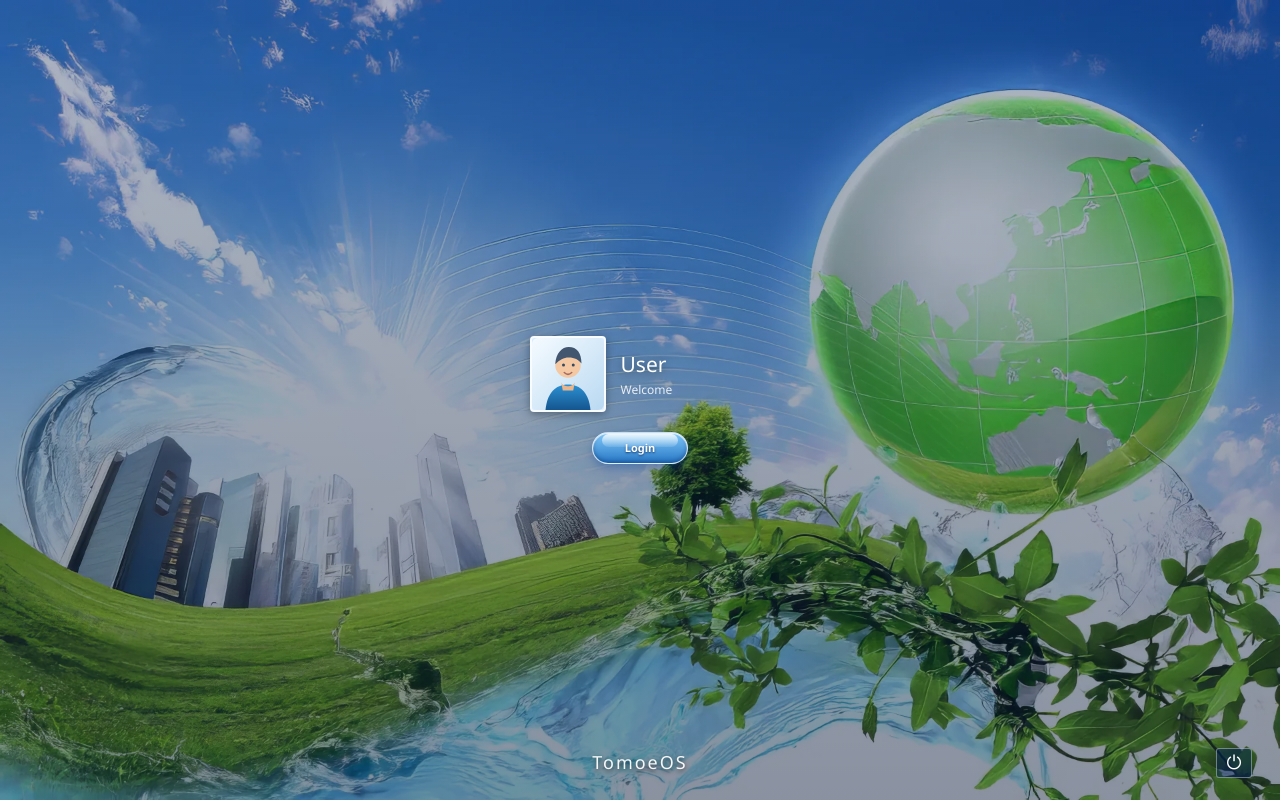
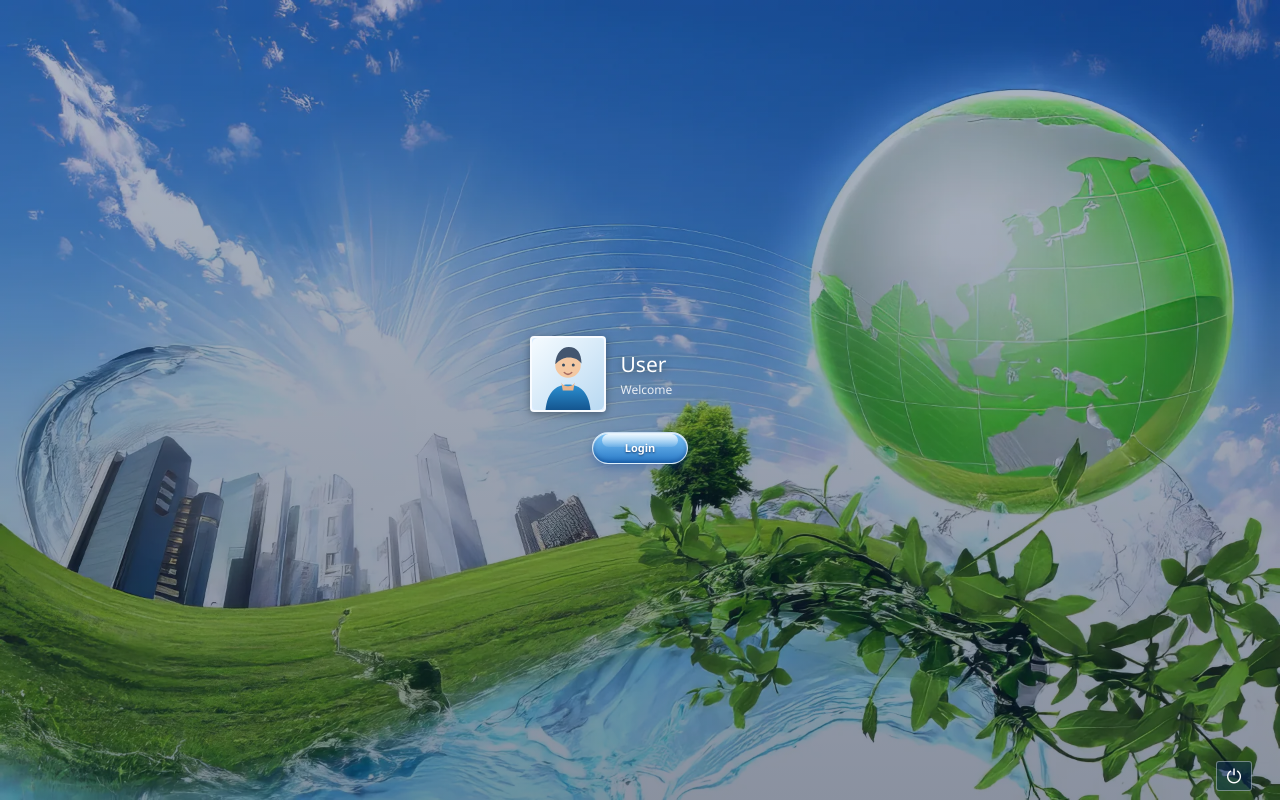
Before and after one commit to tomosama09/tomoeos-restu, a Nuxt app: page / in a window 1280 px wide. Built offline with nearby package versions, Linux system fonts and the light colour scheme.

Commit message:
fix: remove TomoeOS branding from bottom of logon screen

```diff
--- a/app/components/boot/AeroLogonScreen.vue
+++ b/app/components/boot/AeroLogonScreen.vue
@@ -25,7 +25,6 @@
 
     <!-- Logon Footer -->
     <div class="aero-logon-footer">
-      <div class="aero-logon-brand">TomoeOS</div>
       <button
         type="button"
         class="aero-logon-power cursor-pointer hover:bg-blue-900/60"
```
